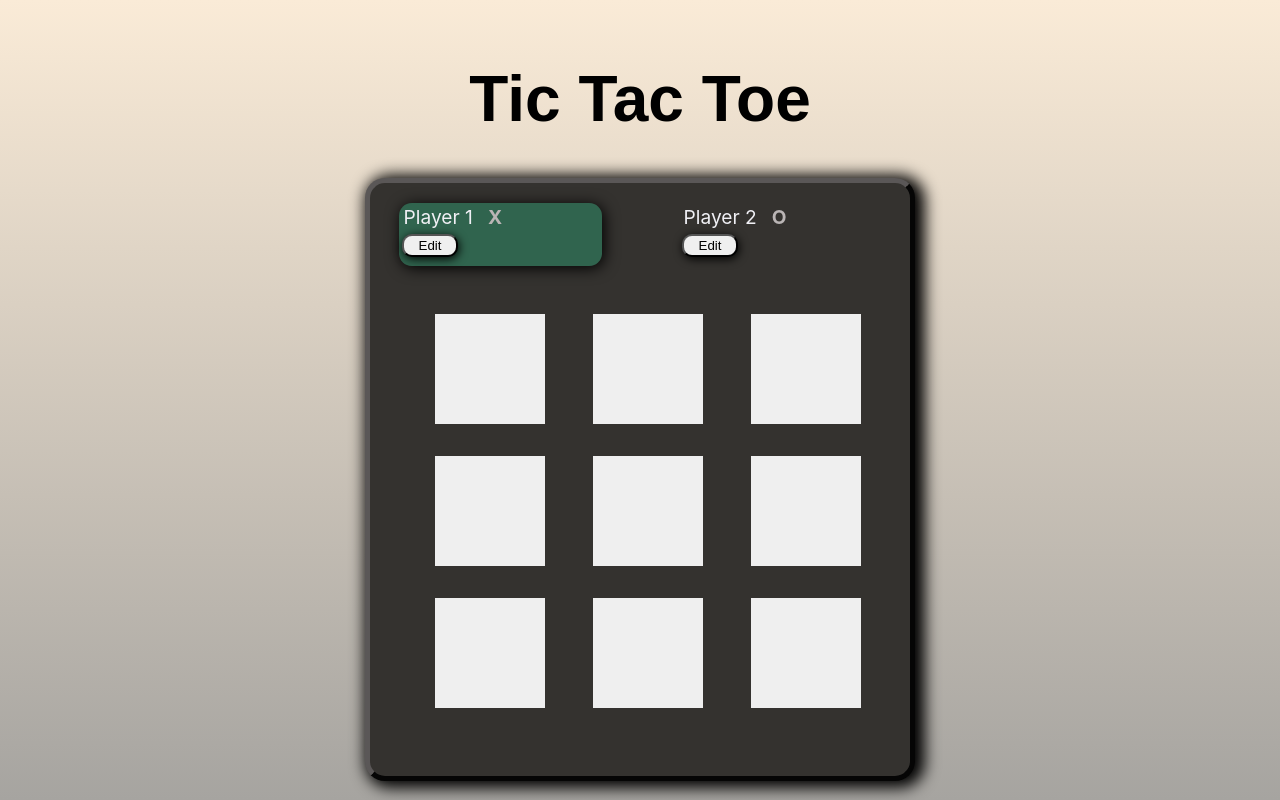
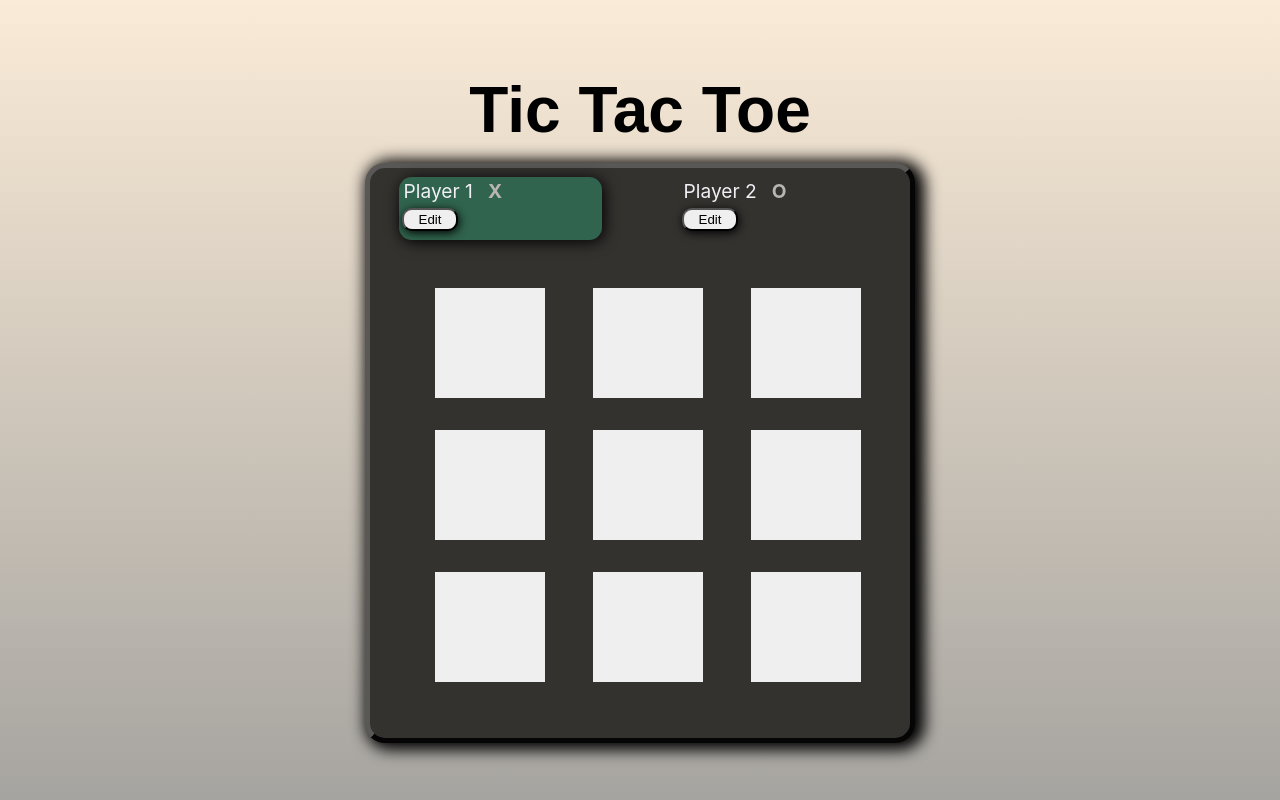
Before and after one commit to LaimaLP/tiktaktoe, a React (Create React App) app: page / in a window 1280 px wide. Built offline with nearby package versions, Linux system fonts and the light colour scheme.

Commit message:
board fit to page css

```diff
--- a/src/App.jsx
+++ b/src/App.jsx
@@ -87,7 +87,7 @@ function handlePlayerNameChnage(symbol, newName){
 }
   return (
     <main>
-      <div className="style.gameContainer">
+      <div className="gameContainer">
         <Header />
         <div className="playerInfoGameBoard">
           <ol id="players" className="higlightPayer">
--- a/src/index.css
+++ b/src/index.css
@@ -22,9 +22,12 @@ main{
   justify-content: center;
 }
 
+
 .playerInfoGameBoard{
   max-width: 40%;
   min-width: 500px;
+  max-height: 80%;
+  height: 530px;
   border: 5px outset rgb(90, 87, 87);
   display: flex;
   justify-content: center;
@@ -88,3 +91,6 @@ left:30%;
 #log{
   display: none;
 }
+h1{
+  margin:1rem;
+}
```
